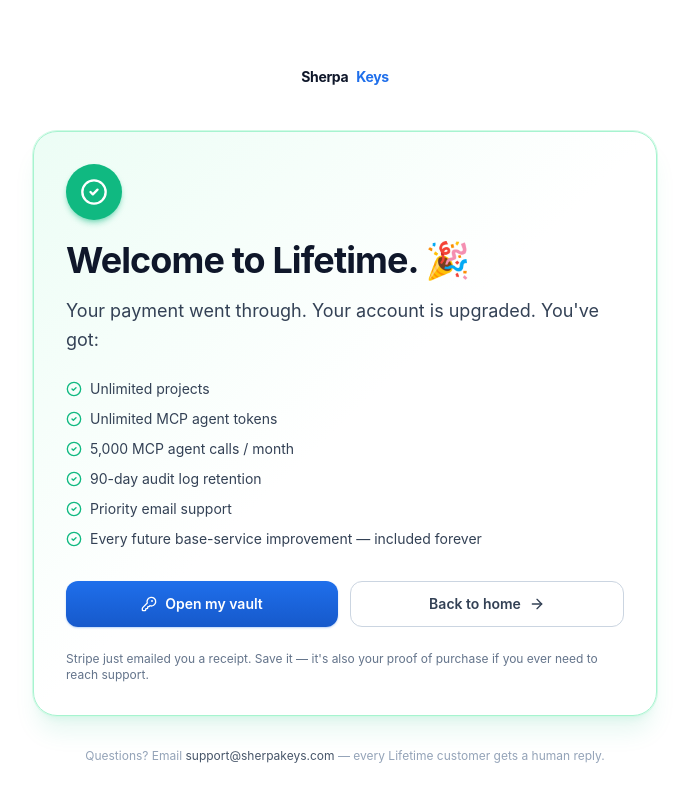
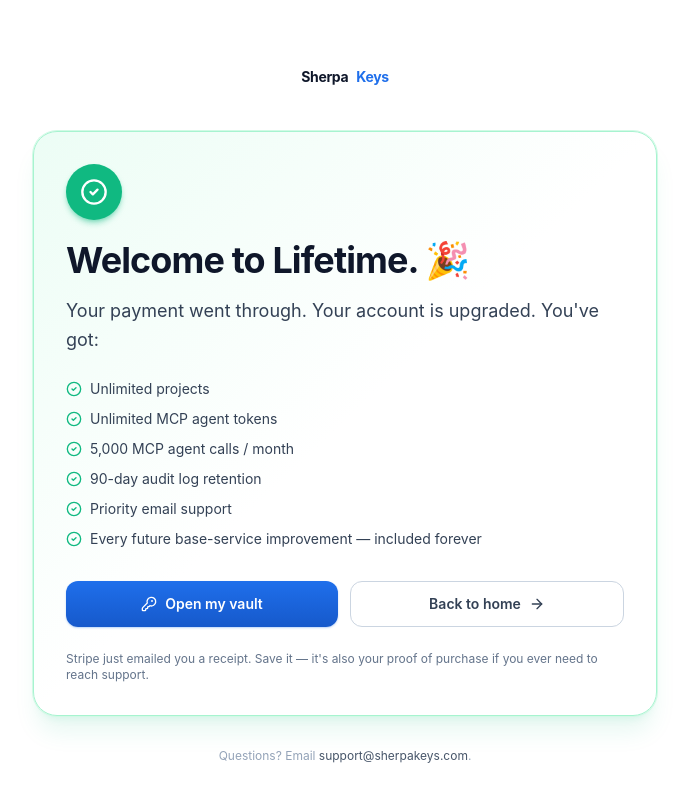
Before and after one commit to sdavis30731/sherpa, a Next.js app: page /thanks-for-upgrading in a window 1280 px wide. Shown: the top 802 px of the page, without its empty margins (295-984 px from the left). Built offline with nearby package versions, Linux system fonts and the light colour scheme.

Commit message:
SHRP-050 Webhook fix + remove human-reply over-promise

```diff
--- a/app/thanks-for-upgrading/page.tsx
+++ b/app/thanks-for-upgrading/page.tsx
@@ -86,8 +86,8 @@
           className="text-slate-600 hover:underline"
         >
           support@sherpakeys.com
-        </a>{" "}
-        — every Lifetime customer gets a human reply.
+        </a>
+        .
       </p>
     </main>
   );
--- a/components/paywall-dialog.tsx
+++ b/components/paywall-dialog.tsx
@@ -81,7 +81,7 @@
             </li>
             <li className="flex items-start gap-2">
               <Sparkles className="mt-0.5 h-4 w-4 shrink-0" /> Priority email
-              support — every Lifetime buyer gets a human reply
+              support
             </li>
           </ul>
         </div>
```
